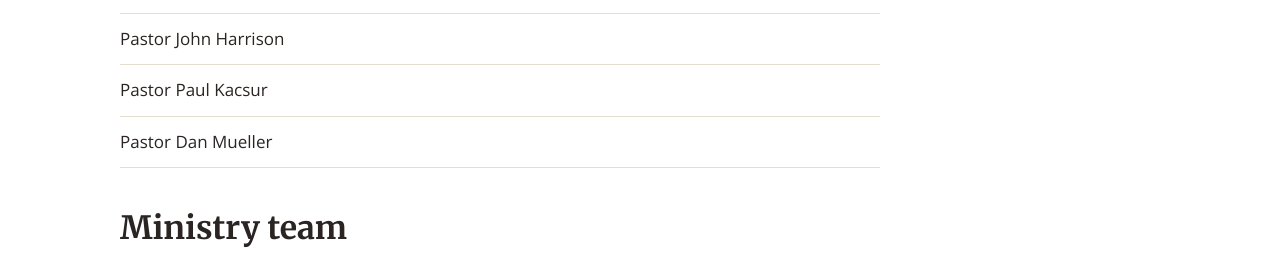
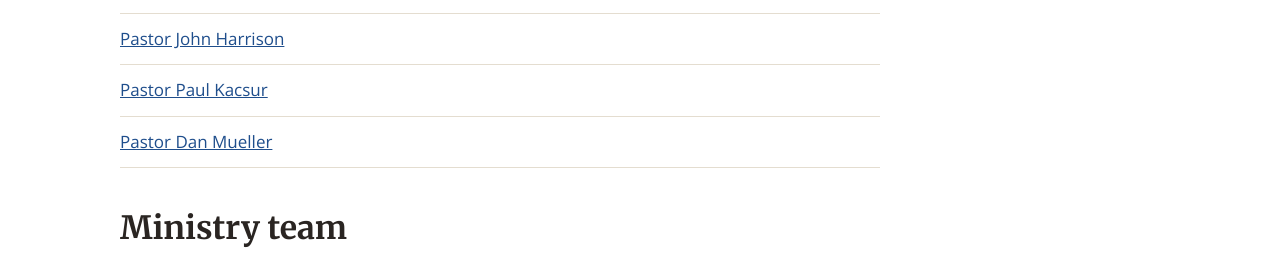
Before and after one commit to adrianacalk/zion-website, a plain HTML site: page team.html in a window 1280 px wide. Shown: the part 495-757 px from the top of the page. Drawn offline with nearby package versions, Linux system fonts and the light colour scheme.

Commit message:
v3.10: visiting pastors link to playlists; drop live services link

```diff
--- a/team.html
+++ b/team.html
@@ -106,9 +106,9 @@
           <div class="stack">
             <h2>Visiting Pastors</h2>
             <ul class="times">
-              <li>Pastor John Harrison</li>
-              <li>Pastor Paul Kacsur</li>
-              <li>Pastor Dan Mueller</li>
+              <li><a href="https://www.youtube.com/playlist?list=PLZsSMcaBosco" target="_blank" rel="noopener">Pastor John Harrison</a></li>
+              <li><a href="https://www.youtube.com/playlist?list=PLBwUjXEk6BTE" target="_blank" rel="noopener">Pastor Paul Kacsur</a></li>
+              <li><a href="https://www.youtube.com/playlist?list=PLOcuAmqbZbPM" target="_blank" rel="noopener">Pastor Dan Mueller</a></li>
             </ul>
           </div>
 
```
Also changed, not shown: sermons.html (+0 -1 lines), 1 other file.
